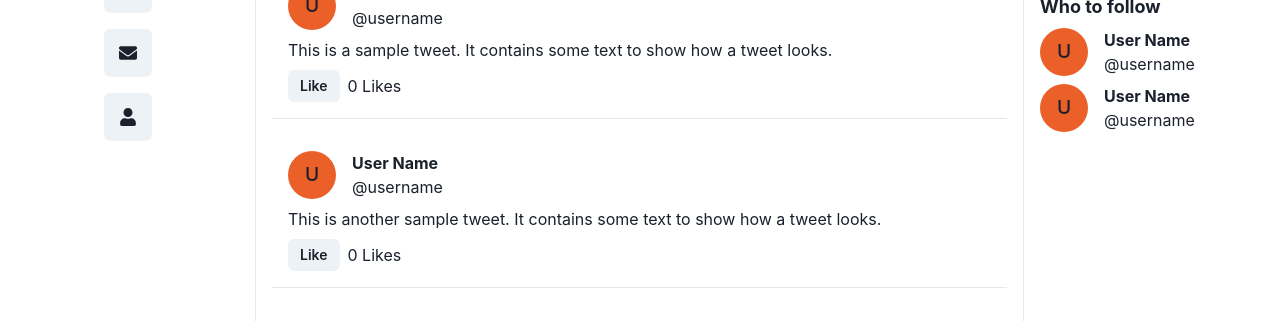
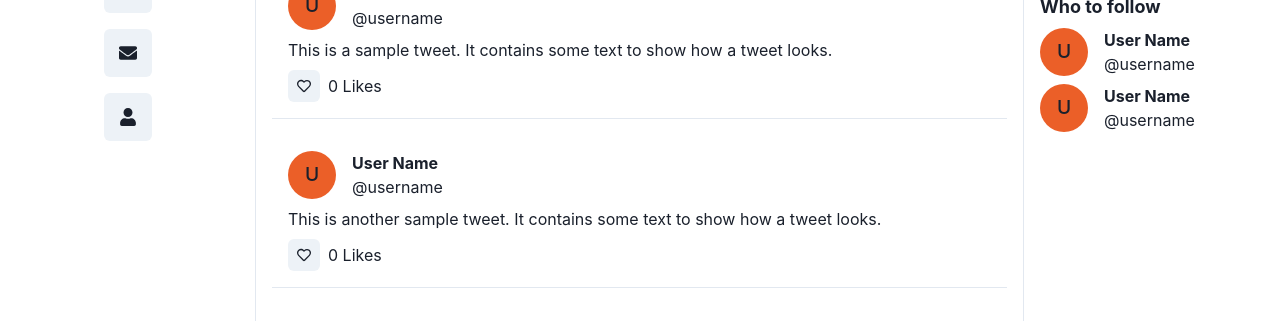
Before and after one commit to GPT-Engineer-App-Dev/social-bird-ui, a React (Vite) app: page / in a window 1280 px wide. Shown: the part 179-500 px from the top of the page. Built offline with nearby package versions, Linux system fonts and the light colour scheme.

Commit message:
Updated like functionality to ensure each user can only like a message once, using heart icons to represent the like state.

```diff
--- a/src/pages/Index.jsx
+++ b/src/pages/Index.jsx
@@ -1,6 +1,6 @@
 import { Box, Container, VStack, HStack, IconButton, Input, Textarea, Avatar, Text, Divider, Flex, Button } from "@chakra-ui/react";
 import { useState } from "react";
-import { FaHome, FaHashtag, FaBell, FaEnvelope, FaUser } from "react-icons/fa";
+import { FaHome, FaHashtag, FaBell, FaEnvelope, FaUser, FaHeart, FaRegHeart } from "react-icons/fa";
 
 const Index = () => {
   const [tweets, setTweets] = useState([
@@ -9,6 +9,7 @@ const Index = () => {
   ]);
 
   const [tweetContent, setTweetContent] = useState("");
+  const [likedTweets, setLikedTweets] = useState([]);
 
   const handleTweet = () => {
     if (tweetContent.trim() !== "") {
@@ -25,7 +26,13 @@ const Index = () => {
   };
 
   const handleLike = (id) => {
-    setTweets(tweets.map(tweet => tweet.id === id ? { ...tweet, likes: tweet.likes + 1 } : tweet));
+    if (likedTweets.includes(id)) {
+      setLikedTweets(likedTweets.filter(tweetId => tweetId !== id));
+      setTweets(tweets.map(tweet => tweet.id === id ? { ...tweet, likes: tweet.likes - 1 } : tweet));
+    } else {
+      setLikedTweets([...likedTweets, id]);
+      setTweets(tweets.map(tweet => tweet.id === id ? { ...tweet, likes: tweet.likes + 1 } : tweet));
+    }
   };
 
   return (
@@ -83,7 +90,12 @@ const Index = () => {
                 </HStack>
                 <Text mt={2}>{tweet.content}</Text>
                 <HStack mt={2}>
-                  <Button size="sm" onClick={() => handleLike(tweet.id)}>Like</Button>
+                  <IconButton
+                    size="sm"
+                    icon={likedTweets.includes(tweet.id) ? <FaHeart /> : <FaRegHeart />}
+                    onClick={() => handleLike(tweet.id)}
+                    colorScheme={likedTweets.includes(tweet.id) ? "red" : "gray"}
+                  />
                   <Text>{tweet.likes} {tweet.likes === 1 ? "Like" : "Likes"}</Text>
                 </HStack>
               </Box>
```
